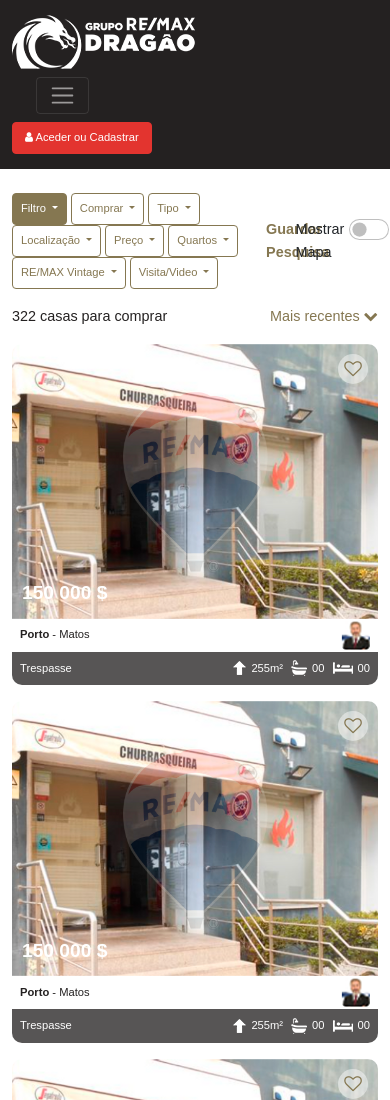
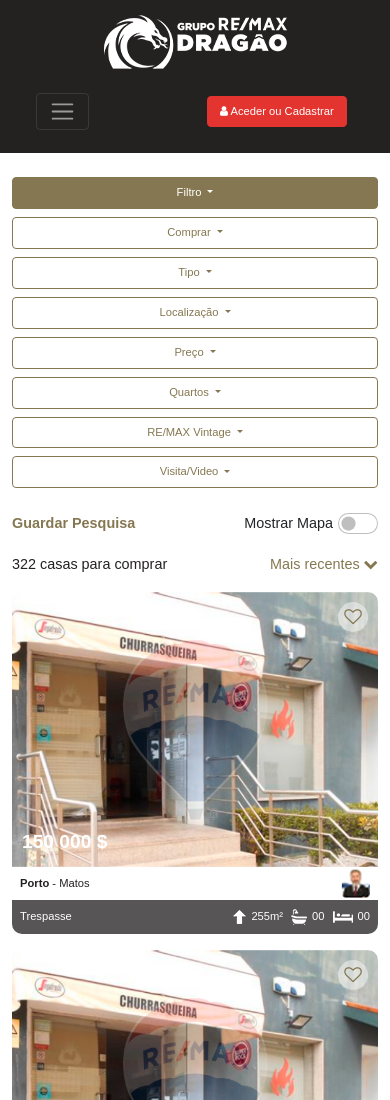
Before and after one commit to walberjefferson/grupo-dragao, a website: page index.html in a window 390 px wide. Shown: the top 1100 px of the page. Drawn offline with Linux system fonts and the light colour scheme.

Commit message:
Ajuste responsividade

```diff
--- a/index.html
+++ b/index.html
@@ -12,12 +12,12 @@
 <header class="header">
     <div class="container">
         <div class="row d-flex align-items-center">
-            <div class="col-sm-2">
+            <div class="col-12 col-md-2 d-flex justify-content-center">
                 <a href="#">
                     <img src="assets/img/logo.png" alt="Logo">
                 </a>
             </div>
-            <div class="col-sm-8">
+            <div class="col-6 mt-3 mt-md-0 col-md-8">
                 <nav class="navbar navbar-expand-lg navbar-dark">
                     <div class="container-fluid">
                         <button class="navbar-toggler" type="button" data-bs-toggle="collapse"
@@ -26,7 +26,7 @@
                             <span class="navbar-toggler-icon"></span>
                         </button>
                         <div class="collapse navbar-collapse" id="navbarSupportedContent">
-                            <ul class="mb-0 d-flex justify-content-between">
+                            <ul class="mb-0 list-unstyled d-lg-flex justify-content-lg-between">
                                 <li class="nav-item">
                                     <a class="nav-link" href="#">Home</a>
                                 </li>
@@ -53,7 +53,7 @@
                     </div>
                 </nav>
             </div>
-            <div class="col-sm-2">
+            <div class="col-6 mt-3 mt-md-0 col-md-2">
                 <button class="btn btn-danger text-white"><i class="fa fa-user"></i> Aceder ou Cadastrar</button>
             </div>
         </div>
@@ -63,8 +63,8 @@
 <main class="py-4">
     <div class="container">
         <div class="row d-flex align-items-center">
-            <div class="col-9 col-lg-9 col-xl-8">
-                <div class="btn-group" role="group">
+            <div class="col-12 col-lg-9 col-xl-8">
+                <div class="btn-group d-flex d-md-inline-block mb-2 mb-md-0" role="group">
                     <button id="filtro" type="button" class="btn btn-max dropdown-toggle"
                             data-bs-toggle="dropdown" aria-expanded="false">
                         Filtro
@@ -75,7 +75,7 @@
                     </ul>
                 </div>
 
-                <div class="btn-group" role="group">
+                <div class="btn-group d-flex d-md-inline-block mb-2 mb-md-0" role="group">
                     <button id="filtro_2" type="button" class="btn btn-outline-max dropdown-toggle"
                             data-bs-toggle="dropdown" aria-expanded="false">
                         Comprar
@@ -86,7 +86,7 @@
                     </ul>
                 </div>
 
-                <div class="btn-group" role="group">
+                <div class="btn-group d-flex d-md-inline-block mb-2 mb-md-0" role="group">
                     <button id="filtro_3" type="button" class="btn btn-outline-max dropdown-toggle"
                             data-bs-toggle="dropdown" aria-expanded="false">
                         Tipo
@@ -97,7 +97,7 @@
                     </ul>
                 </div>
 
-                <div class="btn-group" role="group">
+                <div class="btn-group d-flex d-md-inline-block mb-2 mb-md-0" role="group">
                     <button id="filtro_4" type="button" class="btn btn-outline-max dropdown-toggle"
                             data-bs-toggle="dropdown" aria-expanded="false">
                         Localização
@@ -108,7 +108,7 @@
                     </ul>
                 </div>
 
-                <div class="btn-group" role="group">
+                <div class="btn-group d-flex d-md-inline-block mb-2 mb-md-0" role="group">
                     <button type="button" class="btn btn-outline-max dropdown-toggle"
                             data-bs-toggle="dropdown" aria-expanded="false">
                         Preço
@@ -119,7 +119,7 @@
                     </ul>
                 </div>
 
-                <div class="btn-group" role="group">
+                <div class="btn-group d-flex d-md-inline-block mb-2 mb-md-0" role="group">
                     <button type="button" class="btn btn-outline-max dropdown-toggle"
                             data-bs-toggle="dropdown" aria-expanded="false">
                         Quartos
@@ -130,7 +130,7 @@
                     </ul>
                 </div>
 
-                <div class="btn-group" role="group">
+                <div class="btn-group d-flex d-md-inline-block mb-2 mb-md-0" role="group">
                     <button type="button" class="btn btn-outline-max dropdown-toggle"
                             data-bs-toggle="dropdown" aria-expanded="false">
                         RE/MAX Vintage
@@ -141,7 +141,7 @@
                     </ul>
                 </div>
 
-                <div class="btn-group" role="group">
+                <div class="btn-group d-flex d-md-inline-block mb-2 mb-md-0" role="group">
                     <button type="button" class="btn btn-outline-max dropdown-toggle"
                             data-bs-toggle="dropdown" aria-expanded="false">
                         Visita/Video
@@ -152,9 +152,9 @@
                     </ul>
                 </div>
             </div>
-            <div class="col-3 col-lg-3 col-xl-4">
+            <div class="col-12 mt-3 mt-md-0 col-lg-3 col-xl-4">
                 <div class="row">
-                    <div class="col-6 d-flex justify-content-end">
+                    <div class="col-6 d-flex justify-content-start justify-content-md-end">
                         <a href="#" class="guardar">Guardar Pesquisa</a>
                     </div>
                     <div class="col-6">
@@ -183,7 +183,7 @@
         </div>
 
         <div class="row mb-3 g-3">
-            <div class="col-sm-3">
+            <div class="col-sm-6 col-md-3">
                 <div class="card">
                     <div class="foto position-relative">
                         <div class="favorito">
@@ -224,7 +224,7 @@
                 </div>
             </div>
 
-            <div class="col-sm-3">
+            <div class="col-sm-6 col-md-3">
                 <div class="card">
                     <div class="foto position-relative">
                         <div class="favorito">
@@ -263,7 +263,7 @@
                 </div>
             </div>
 
-            <div class="col-sm-3">
+            <div class="col-sm-6 col-md-3">
                 <div class="card">
                     <div class="foto position-relative">
                         <div class="favorito">
@@ -302,7 +302,7 @@
                 </div>
             </div>
 
-            <div class="col-sm-3">
+            <div class="col-sm-6 col-md-3">
                 <div class="card">
                     <div class="foto position-relative">
                         <div class="favorito">
@@ -343,7 +343,7 @@
         </div>
 
         <div class="row mb-3 g-3">
-            <div class="col-sm-3">
+            <div class="col-sm-6 col-md-3">
                 <div class="card">
                     <div class="foto position-relative">
                         <div class="favorito">
@@ -384,7 +384,7 @@
                 </div>
             </div>
 
-            <div class="col-sm-3">
+            <div class="col-sm-6 col-md-3">
                 <div class="card">
                     <div class="foto position-relative">
                         <div class="favorito">
@@ -423,7 +423,7 @@
                 </div>
             </div>
 
-            <div class="col-sm-3">
+            <div class="col-sm-6 col-md-3">
                 <div class="card">
                     <div class="foto position-relative">
                         <div class="favorito">
@@ -462,7 +462,7 @@
                 </div>
             </div>
 
-            <div class="col-sm-3">
+            <div class="col-sm-6 col-md-3">
                 <div class="card">
                     <div class="foto position-relative">
                         <div class="favorito">
```
